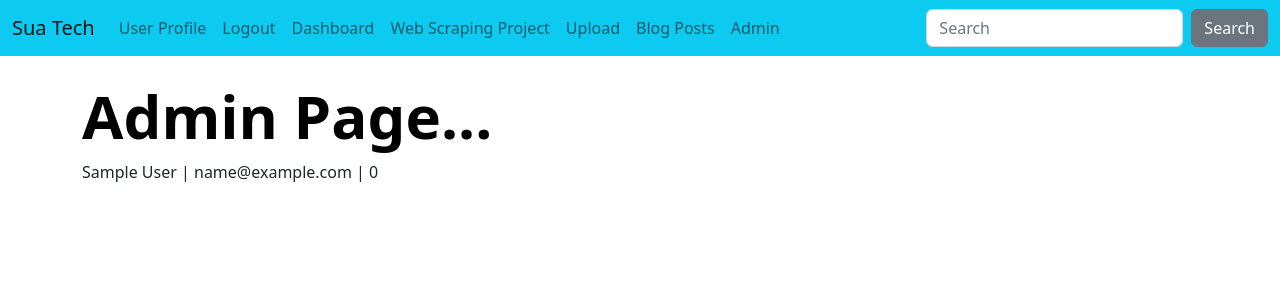
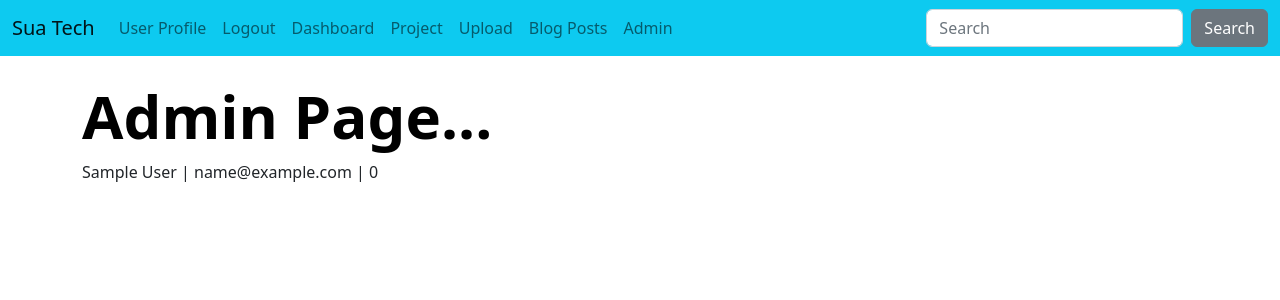
Before and after one commit to sua379/test_app, a Flask app: page /admin in a window 1280 px wide. Shown: the top 300 px of the page. Run offline with Flask 2, Linux system fonts and the light colour scheme; the visitor is signed in with stand-in values (Sample User, id 1); data comes from the database, SQL or seed files in the repository; some libraries are stand-ins or nearby versions.

Commit message:
'final_debug'

```diff
--- a/flask_test_forms.py
+++ b/flask_test_forms.py
@@ -51,3 +51,4 @@ class ProjectForm(FlaskForm):
     username=StringField('Username', validators=[DataRequired()])
     project_description=TextAreaField('Project Description',validators=[DataRequired()])
     budget=IntegerField('Budget', validators=[DataRequired()])
+    submit=SubmitField('Submit')
--- a/templates/navbar.html
+++ b/templates/navbar.html
@@ -15,7 +15,7 @@
               <a class="nav-link" href="{{url_for('dashboard')}}">Dashboard</a>
             </li>
             <li class="nav-item">
-              <a class="nav-link" href="{{url_for('user_project')}}">Web Scraping Project</a>
+              <a class="nav-link" href="{{url_for('user_project')}}">Project</a>
             </li>
             <li class="nav-item">
               <a class="nav-link" href="{{url_for('blog_post')}}">Upload</a>
```
